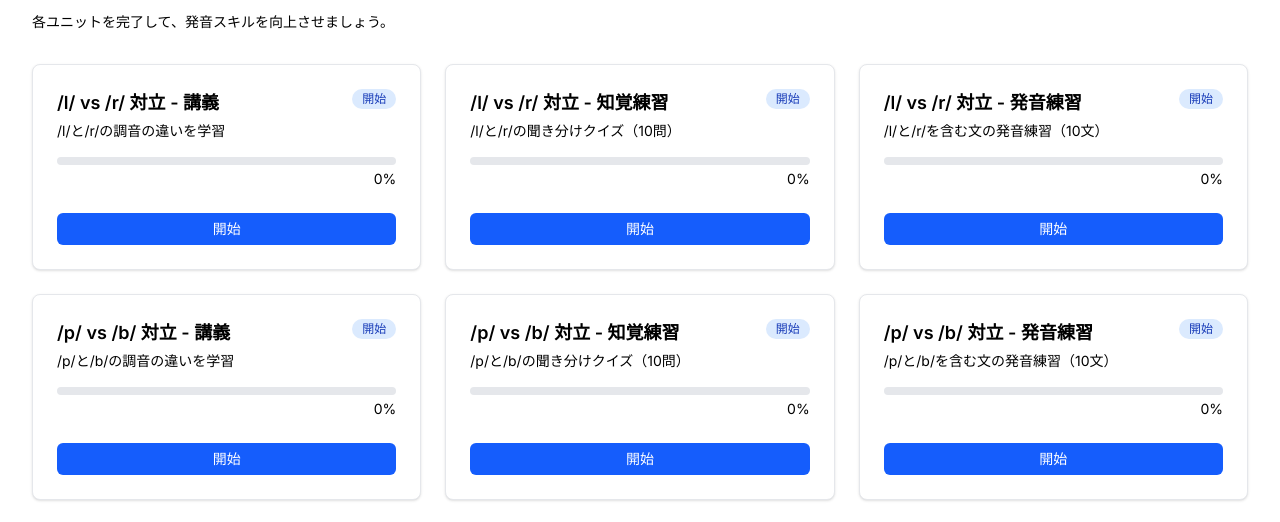
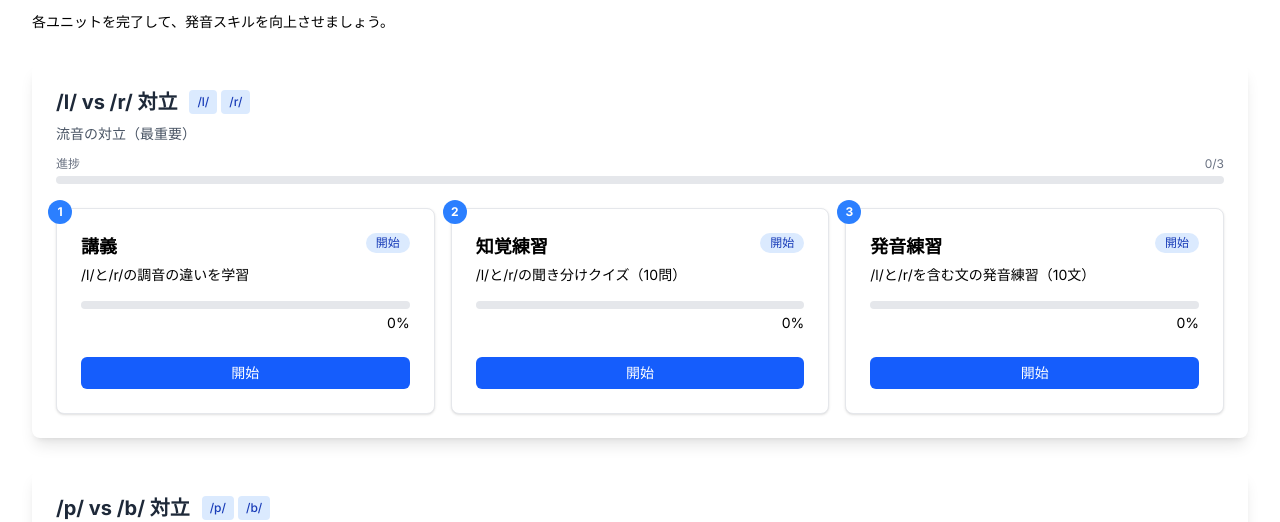
Before and after one commit to econron/linkloop3, a Next.js app in the folder frontend/: page / in a window 1280 px wide. Shown: the part 280-802 px from the top of the page. Built offline with nearby package versions, Linux system fonts and the light colour scheme; no server answers.

Commit message:
ユニットのグルーピングを実施

```diff
--- a/frontend/src/app/page.tsx
+++ b/frontend/src/app/page.tsx
@@ -8,47 +8,56 @@ import { curriculumData } from '@/data/curriculum';
 import { CompetencyStage } from '@/types/curriculum';
 import { getTotalXP, loadGameProgress } from '@/lib/gamification';
 
-// カリキュラムデータから段階別ユニットを生成
-const generateUnitsFromCurriculum = () => {
-  const units: Array<{
+// カリキュラムデータからグループ化されたユニットを生成
+const generateGroupedUnitsFromCurriculum = () => {
+  const groups: Array<{
+    competencyId: string;
+    competencyTitle: string;
+    competencyDescription: string;
+    phonemes: string[];
+    stages: Array<{
       id: string;
       title: string;
       description: string;
       status: 'unlocked' | 'locked' | 'completed';
       progress: number;
-    competencyId: string;
       stageType: 'lecture' | 'perception' | 'production';
+    }>;
   }> = [];
 
   curriculumData.competencies.forEach((competency) => {
-    competency.stages.forEach((stage, stageIndex) => {
     const stageTypeNames = {
       lecture: '講義',
       perception: '知覚練習',
       production: '発音練習'
     };
 
-      units.push({
+    const stages = competency.stages.map((stage) => ({
       id: stage.id,
-        title: `${competency.title} - ${stageTypeNames[stage.type]}`,
+      title: stageTypeNames[stage.type],
       description: stage.description,
-        // status: stage.unlocked ? 'unlocked' : 'locked',
-        status: 'unlocked',
+      status: 'unlocked' as const, // stage.unlocked ? 'unlocked' as const : 'locked' as const,
       progress: stage.completed ? 100 : 0,
+      stageType: stage.type
+    }));
+
+    groups.push({
       competencyId: competency.id,
-        stageType: stage.type
-      });
+      competencyTitle: competency.title,
+      competencyDescription: competency.description,
+      phonemes: competency.phonemes,
+      stages
     });
   });
 
-  return units;
+  return groups;
 };
 
 const USER_ID = 'test-user'; // TODO: 実装時は動的に
 
 export default function HomePage() {
   const router = useRouter();
-  const [units, setUnits] = useState(() => generateUnitsFromCurriculum());
+  const [unitGroups, setUnitGroups] = useState(() => generateGroupedUnitsFromCurriculum());
   // 追加: ゲーミフィケーション用state
   const [xp, setXp] = useState<number>(0);
   const [gamificationXP, setGamificationXP] = useState<number>(0);
@@ -85,20 +94,17 @@ export default function HomePage() {
     return () => window.removeEventListener('focus', handleFocus);
   }, []);
 
-  const handleUnitClick = (unitId: string) => {
-    const unit = units.find(u => u.id === unitId);
-    if (!unit) return;
-
+  const handleUnitClick = (stageId: string, stageType: 'lecture' | 'perception' | 'production') => {
     // 段階に応じて適切なページに遷移
-    switch (unit.stageType) {
+    switch (stageType) {
       case 'lecture':
-        router.push(`/units/${unitId}`);
+        router.push(`/units/${stageId}`);
         break;
       case 'perception':
-        router.push(`/quiz/${unitId}`);
+        router.push(`/quiz/${stageId}`);
         break;
       case 'production':
-        router.push(`/practice/${unitId}`);
+        router.push(`/practice/${stageId}`);
         break;
     }
   };
@@ -171,13 +177,65 @@ export default function HomePage() {
         </p>
       </div>
 
-      <div className="grid gap-6 sm:grid-cols-2 lg:grid-cols-3">
-        {units.map((unit) => (
+      {/* Grouped Unit Cards */}
+      <div className="space-y-8">
+        {unitGroups.map((group) => (
+          <div key={group.competencyId} className="bg-white rounded-lg shadow-lg p-6">
+            {/* Group Header */}
+            <div className="mb-6">
+              <div className="flex items-center gap-3 mb-2">
+                <h2 className="text-xl font-bold text-gray-800">{group.competencyTitle}</h2>
+                <div className="flex gap-1">
+                  {group.phonemes.map((phoneme, index) => (
+                    <span
+                      key={index}
+                      className="bg-blue-100 text-blue-800 text-xs font-medium px-2 py-1 rounded"
+                    >
+                      {phoneme}
+                    </span>
+                  ))}
+                </div>
+              </div>
+              <p className="text-sm text-gray-600">{group.competencyDescription}</p>
+
+              {/* Progress indicator for the group */}
+              <div className="mt-3">
+                <div className="flex justify-between text-xs text-gray-500 mb-1">
+                  <span>進捗</span>
+                  <span>{group.stages.filter(s => s.progress === 100).length}/{group.stages.length}</span>
+                </div>
+                <div className="w-full bg-gray-200 rounded-full h-2">
+                  <div
+                    className="bg-blue-600 h-2 rounded-full transition-all duration-300"
+                    style={{
+                      width: `${(group.stages.filter(s => s.progress === 100).length / group.stages.length) * 100}%`
+                    }}
+                  ></div>
+                </div>
+              </div>
+            </div>
+
+            {/* Stage Cards */}
+            <div className="grid gap-4 sm:grid-cols-3">
+              {group.stages.map((stage, index) => (
+                <div key={stage.id} className="relative">
+                  {/* Stage number badge */}
+                  <div className="absolute -top-2 -left-2 w-6 h-6 bg-blue-500 text-white rounded-full flex items-center justify-center text-xs font-bold z-10">
+                    {index + 1}
+                  </div>
+
                   <UnitCard
-            key={unit.id}
-            {...unit}
-            onClick={() => handleUnitClick(unit.id)}
+                    id={stage.id}
+                    title={stage.title}
+                    description={stage.description}
+                    status={stage.status}
+                    progress={stage.progress}
+                    onClick={() => handleUnitClick(stage.id, stage.stageType)}
                   />
+                </div>
+              ))}
+            </div>
+          </div>
         ))}
       </div>
     </div>
```
Lines whose indentation alone changed are shown as unchanged.
